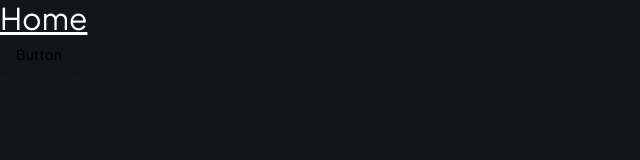
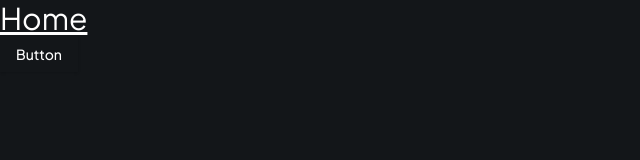
Before and after one commit to ecetinerdem/carepulse2, a Next.js app: page / in a window 1280 px wide. Shown: the top 160 px of the page, without its empty margins (0-640 px from the left). Built offline with nearby package versions, Linux system fonts and the light colour scheme.

Commit message:
add shadcn theme provider

```diff
--- a/app/layout.tsx
+++ b/app/layout.tsx
@@ -2,6 +2,7 @@
 import { Plus_Jakarta_Sans } from "next/font/google";
 import "./globals.css";
 import { cn } from "@/lib/utils";
+import { ThemeProvider } from "@/components/theme-provider";
 
 const fontSans = Plus_Jakarta_Sans({
   subsets: ["latin"],
@@ -27,7 +28,14 @@
           fontSans.variable
         )}
       >
-        {children}
+        <ThemeProvider
+          attribute="class"
+          defaultTheme="dark"
+          enableSystem
+          disableTransitionOnChange
+        >
+          {children}
+        </ThemeProvider>
       </body>
     </html>
   );
--- /dev/null
+++ b/components/theme-provider.tsx
@@ -0,0 +1,11 @@
+"use client";
+
+import * as React from "react";
+import { ThemeProvider as NextThemesProvider } from "next-themes";
+
+export function ThemeProvider({
+  children,
+  ...props
+}: React.ComponentProps<typeof NextThemesProvider>) {
+  return <NextThemesProvider {...props}>{children}</NextThemesProvider>;
+}
--- a/package.json
+++ b/package.json
@@ -14,6 +14,7 @@
     "clsx": "^2.1.1",
     "lucide-react": "^0.468.0",
     "next": "15.1.0",
+    "next-themes": "^0.4.4",
     "react": "^19.0.0",
     "react-dom": "^19.0.0",
     "tailwind-merge": "^2.5.5",
```
Also changed, not shown: 1 other file (tests, documents, lock files or other folders).
